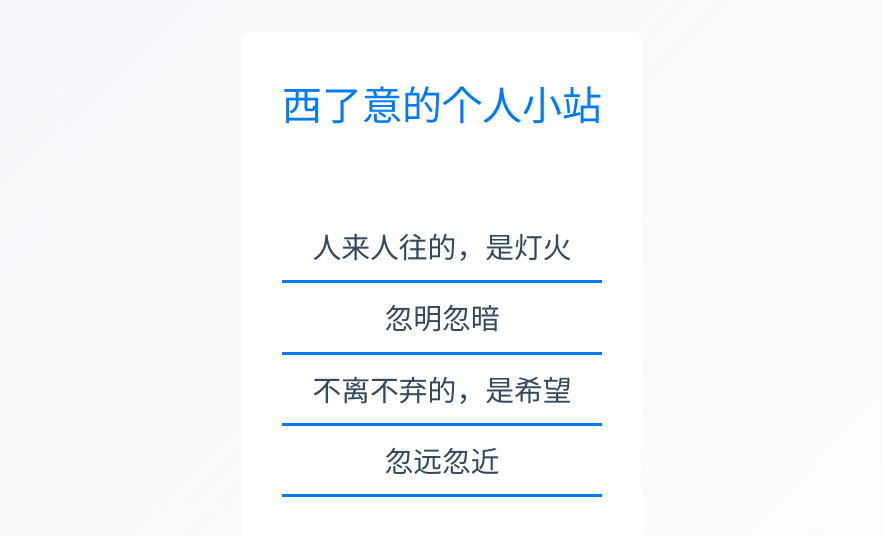
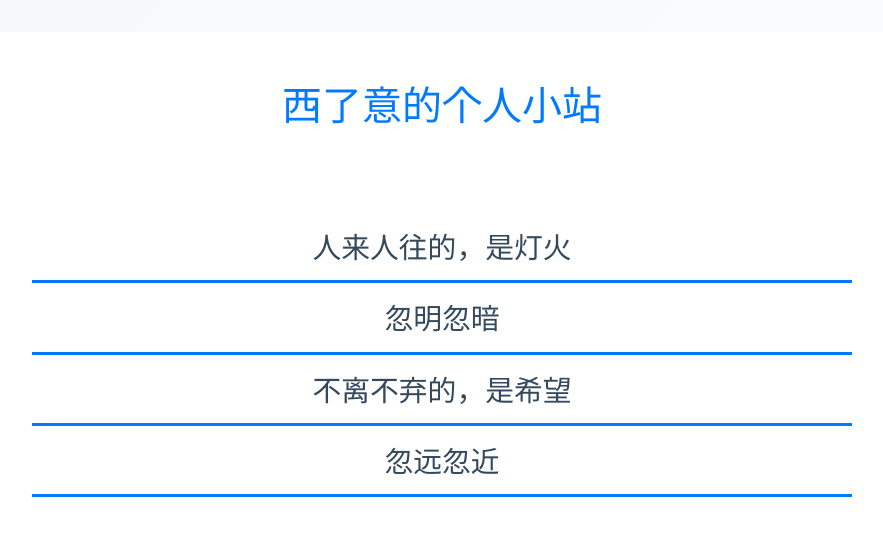
Before and after one commit to xxleyi/xxleyi.github.io, a Jekyll site: the page built from index.html, in a window 1280 px wide. Shown: the top 536 px of the page, without its empty margins (198-1081 px from the left). Built offline with Jekyll 4.4.1, drawn with Linux system fonts in a browser that asks for light colours; comment, search, counter and statistics services are not loaded.

Commit message:
fix: main style

```diff
--- a/css/main.css
+++ b/css/main.css
@@ -91,7 +91,8 @@
 
 /* ========== Main Content ========== */
 main {
-  max-width: 900px;
+  max-width: 1100px;
+  min-width: 900px;
   margin: 2rem auto;
   background-color: #ffffff;
   margin-bottom: 3rem;
@@ -280,6 +281,7 @@
 
   body {
     background: #f5f7fa;
+    max-width: 100%;
   }
 
   .flex-container {
@@ -306,10 +308,10 @@
   }
 
   main {
-    max-width: calc(100% - 2rem);
-    margin: 1rem auto;
+    max-width: 100%;
+    margin: 0;
     padding: 1.5rem 1rem;
-    border-radius: 6px;
+    border-radius: 0;
   }
 
   h1 {
@@ -378,7 +380,7 @@
   }
 
   main {
-    margin: 0.75rem auto;
+    margin: 0;
     padding: 1rem;
   }
 
```
